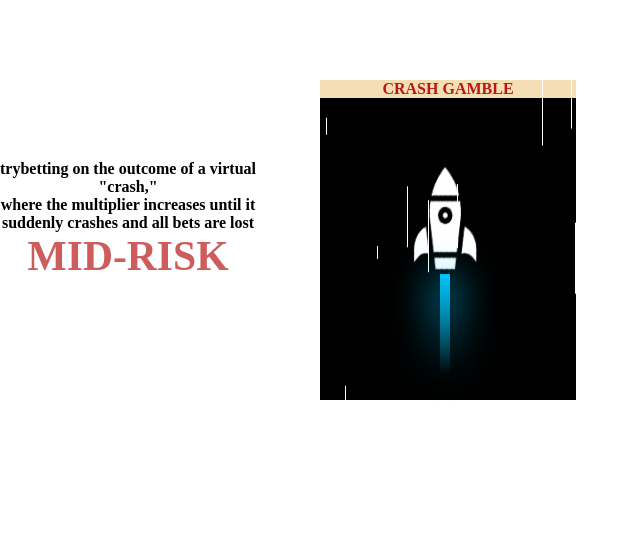
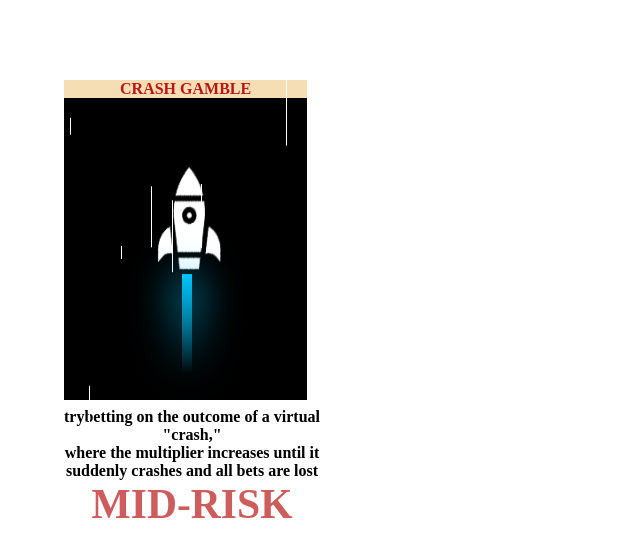
Before and after one commit to ivanyordanovgt/Brainzone, a React (Create React App) app in the folder brainzone/: page /odds-trainer in a window 1280 px wide. Shown: the top 556 px of the page, without its empty margins (0-640 px from the left). Built offline with nearby package versions, Linux system fonts and the light colour scheme.

Commit message:
Positioning text under rocket animation for better looks

```diff
--- a/brainzone/src/components/OddsTrainer/OddsTrainer.js
+++ b/brainzone/src/components/OddsTrainer/OddsTrainer.js
@@ -12,11 +12,7 @@ export const OddsTrainer = () => {
     return (
         <>
         <div className={styles.rocketGameWrapper}>
-        <div className={styles.rocketGameInfo}>
-            <h1> trybetting on the outcome of a virtual "crash," </h1>
-            <h1>where the multiplier increases until it suddenly crashes and all bets are lost</h1>
-            <h2>MID-RISK</h2>
-        </div>
+
         <div className={styles.rocketWrapper}>
             <h1>CRASH GAMBLE</h1>
           <div className={styles.rocketDiv}>
@@ -36,6 +32,11 @@ export const OddsTrainer = () => {
                     </div>
                 </div>
             </div>
+            <div className={styles.rocketGameInfo}>
+            <h1> trybetting on the outcome of a virtual "crash," </h1>
+            <h1>where the multiplier increases until it suddenly crashes and all bets are lost</h1>
+            <h2>MID-RISK</h2>
+        </div>
         </div>
 
         </>
--- a/brainzone/src/components/OddsTrainer/oddsTrainer.module.css
+++ b/brainzone/src/components/OddsTrainer/oddsTrainer.module.css
@@ -74,11 +74,9 @@
 
 .rocketWrapper {
     position: relative;
-    float: left;
     width: 20%;
     height: 40vh;
     background-color: black;
-    margin-left: 5vw;
 
 }
 
@@ -91,10 +89,9 @@
 
 }
 .rocketGameInfo {
-    float: left;
     width: 20vw;
     text-align: center;
-    margin-top: 10vh;
+    margin-top: 1vh;
     font-family: "Lucida Handwriting", cursive;
     color: black;
 }
@@ -107,6 +104,7 @@
 
 .rocketGameWrapper {
     margin-top: 10vh;
+    margin-left: 5vw;
 
 }
 
```
